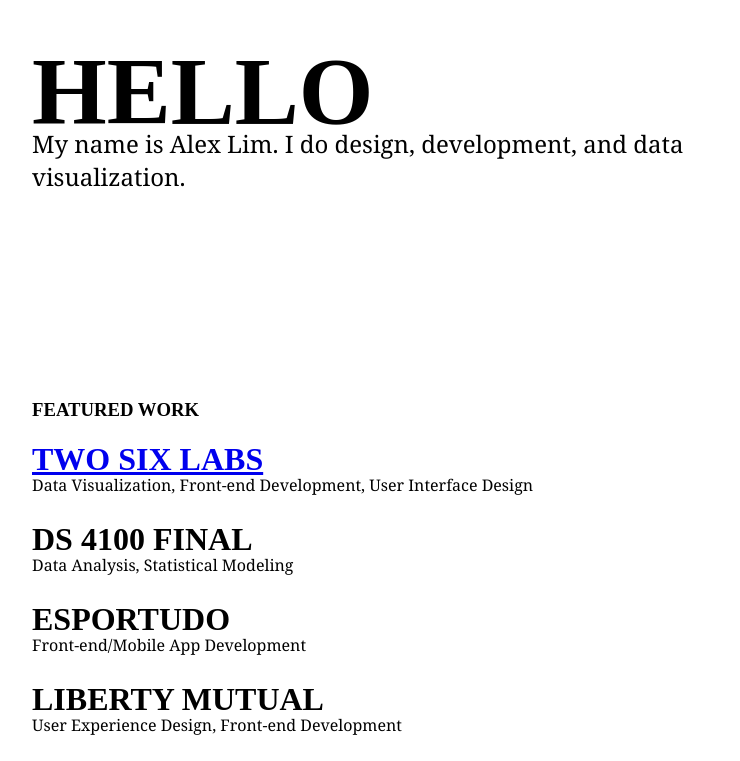
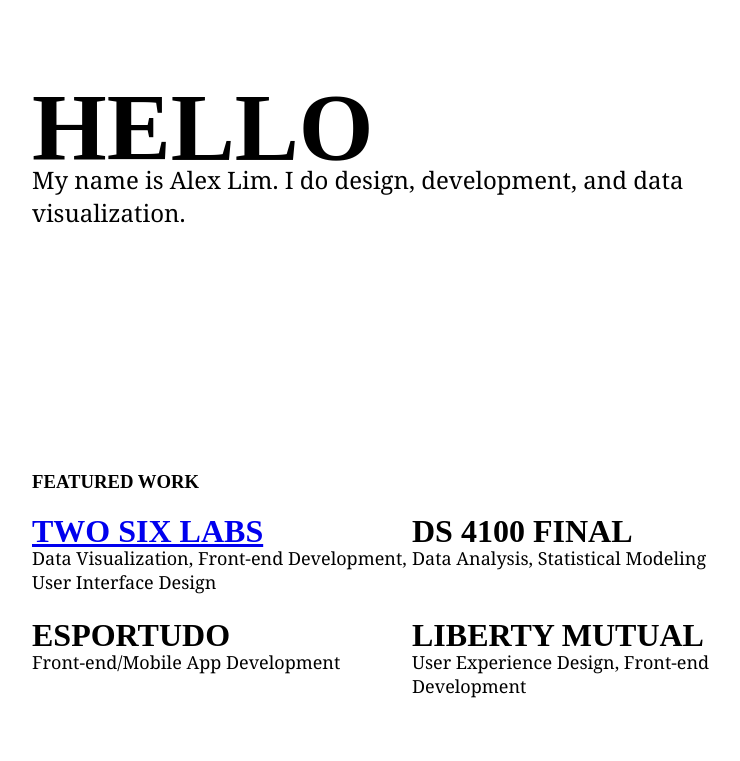
Before and after one commit to alexanderlim9/portfolio-v2, a website: page app/index.html in a window 1280 px wide. Shown: the part 148-909 px from the top of the page, without its empty margins (228-968 px from the left). After the commit the page ends 864 px from the top, so only its background shows below. Drawn offline with Linux system fonts and the light colour scheme.

Commit message:
create rows for desktop projects

```diff
--- a/app/index.html
+++ b/app/index.html
@@ -62,6 +62,7 @@
 <div class="work">
     <div class="work-wrapper">
         <h3>Featured Work</h3>
+        <div class="project-row">
             <div class="project-cover">
                 <a class="project-link" href="projects/twosix.html"><h2>Two Six Labs</h2></a>
                 <div class="project-details">
@@ -74,6 +75,8 @@
                     <p>Data Analysis, Statistical Modeling</p>
                 </div>
             </div>
+        </div>
+        <div class="project-row">
             <div class="project-cover">
                 <a class="project-link"><h2>Esportudo</h2></a>
                 <div class="project-details">
@@ -88,5 +91,6 @@
             </div>
         </div>
     </div>
+</div>
 </body>
 </html>
--- a/app/less/style.less
+++ b/app/less/style.less
@@ -1,7 +1,6 @@
 @container-width: 90%;
 @wrapper-width-tablet: 655px;
 @wrapper-width-desktop: 760px;
-
 
 html, body {
   //font-family: "PT Serif";
@@ -147,14 +146,20 @@
     h3 {
       margin-bottom: 0px;
     }
+    .project-row {
+      display: flex;
+      flex-direction: column;
+
       .project-cover {
-      margin-bottom: 25px;
+        margin-bottom: -15px;
+        width: calc(@wrapper-width-tablet / 2);
         a:visited {
           color: black;
         }
         .project-details {
           p {
             margin-top: -4px;
+          }
         }
       }
     }
@@ -184,7 +189,6 @@
   //
   //  }
   //}
-
   .about {
     flex-direction: row;
     .left {
@@ -200,7 +204,12 @@
 }
 
 @media (min-width: 960px) {
+  p {
+    font-size: 18px;
+  }
   .hero {
+    height: 75%;
+    //margin-bottom: 50px;
     .hero-text {
       width: @wrapper-width-desktop;
       p {
@@ -216,7 +225,18 @@
 
   .work {
     .work-wrapper {
-      width: @wrapper-width-desktop
+      width: @wrapper-width-desktop;
+      .project-row {
+        //display: flex;
+        flex-direction: row;
+
+        .project-cover {
+          width: calc(@wrapper-width-desktop / 2);
+          //padding: 0px 0px;
         }
       }
     }
+
+  }
+
+}
```
Also changed, not shown: app/css/style.css. Lines whose indentation alone changed are shown as unchanged.
